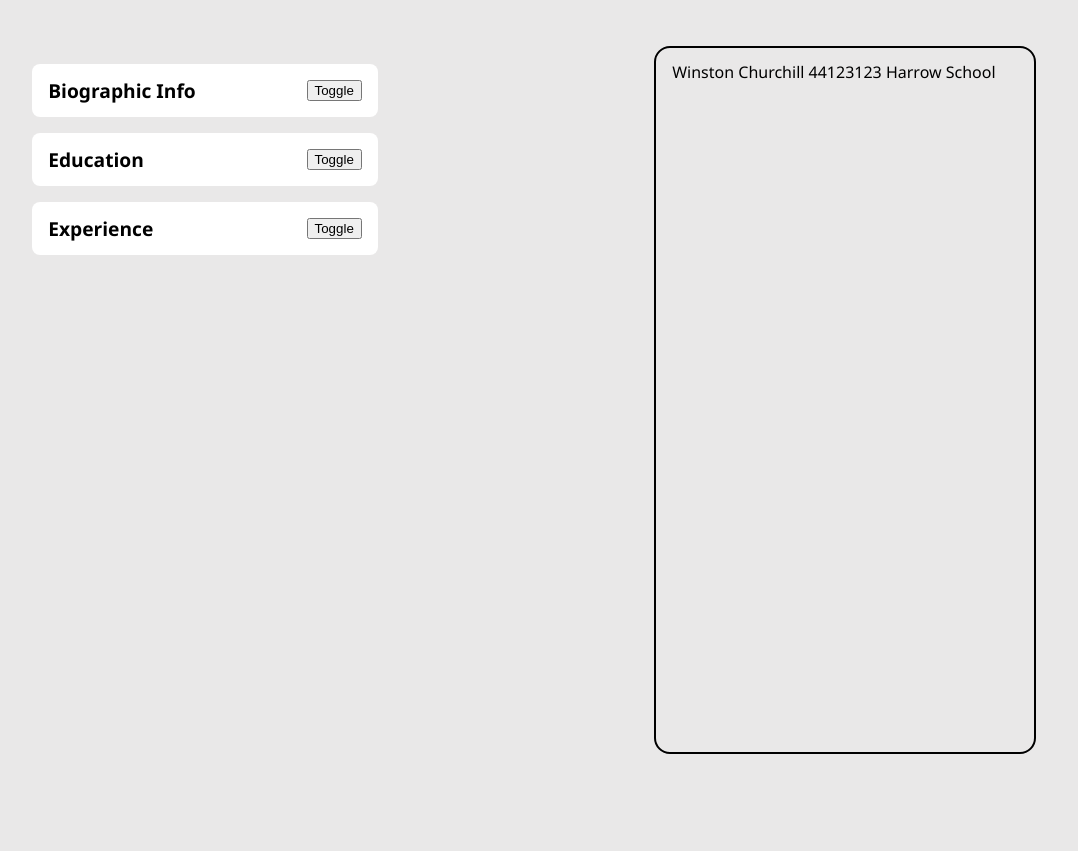
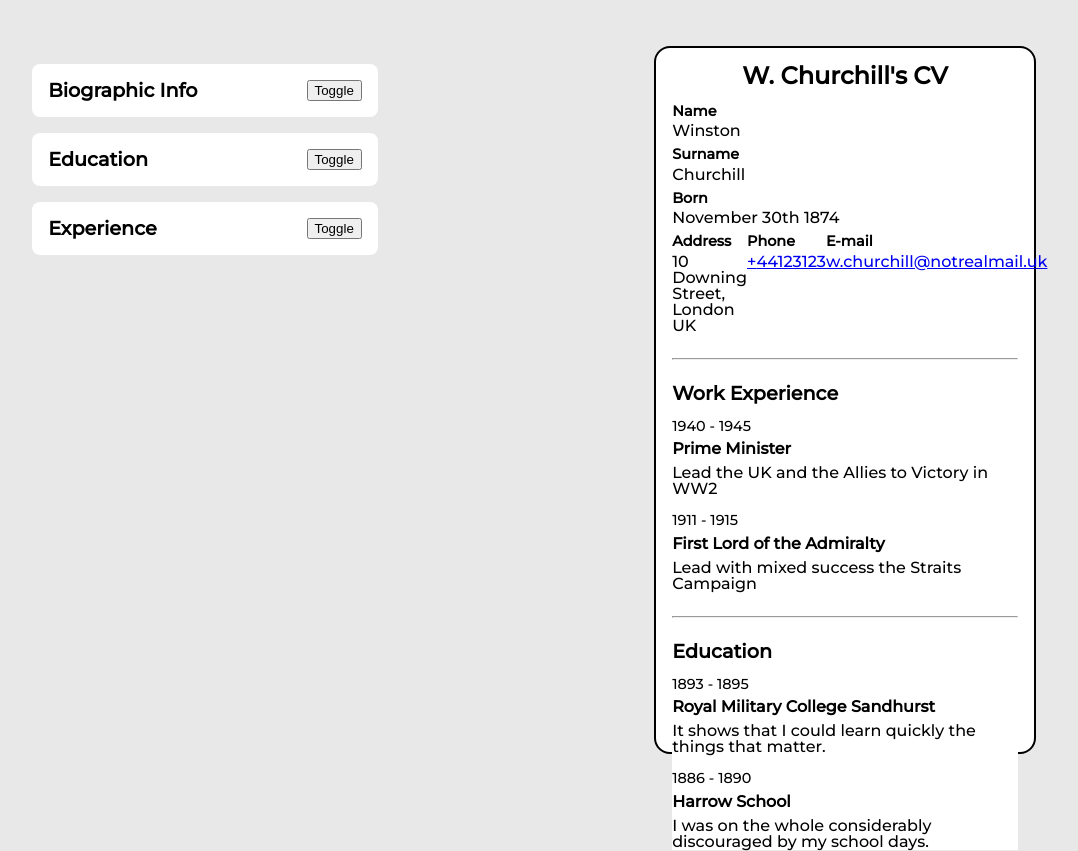
Before and after one commit to BuonicosII/cv-application, a React (Vite) app: page / in a window 1280 px wide. Shown: the whole page, without its empty margins (114-1192 px from the left). Before the commit the page ends 800 px from the top, so only its background shows below. Built offline with nearby package versions, Linux system fonts and the light colour scheme.

Commit message:
Add rendering of info collected on the curriculum

```diff
--- a/src/components/Curriculum.jsx
+++ b/src/components/Curriculum.jsx
@@ -1,7 +1,89 @@
+import { format } from "date-fns"
+
+function WorkExperience ({ props }) {
+
+    return (
+        <div className="experienceBox">
+            <div>
+                <hr></hr>
+            </div>
+            <h2>Work Experience</h2>
+            {props.experience.toReversed().map(workExp => {
+                    return (
+                        <div key={workExp.id} className="infoDiv">
+                            <p className="dateLabel">{workExp.from + " - " + workExp.to}</p>
+                            <p className="experience">{workExp.role}</p>
+                            <p>{workExp.info}</p>
+                        </div>
+                        )
+            })}
+        </div>
+    )
+}
+
+function Education ({ props }) {
+
+    return (
+        <div className="experienceBox">
+            <div>
+                <hr></hr>
+            </div>
+            <h2>Education</h2>
+            {props.education.toReversed().map(degree => {
+                    return (
+                        <div key={degree.id} className="infoDiv">
+                            <p className="dateLabel">{degree.from + " - " + degree.to}</p>
+                            <p className="experience">{degree.institution}</p>
+                            <p>{degree.info}</p>
+                        </div>
+                        )
+            })}
+        </div>
+    )
+}
+
+function Biography ({ props }) {
+    return (
+        <div className="biographyDiv">
+            <div className="curriculumLabelandData">
+                <p className="label">Name</p>
+                <p>{props.name}</p>
+            </div>
+            <div className="curriculumLabelandData">
+                <p className="label">Surname</p>
+                <p>{props.surname}</p>
+            </div>
+            <div className="curriculumLabelandData">
+                <p className="label">Born</p>
+                <p>{format(props.born, "MMMM do yyyy")}</p>
+            </div>
+            <div className="contactInfoDiv">
+                <div className="curriculumLabelandData">
+                    <p className="label">Address</p>
+                    <p>{props.address}</p>
+                </div>
+                <div className="curriculumLabelandData">
+                    <p className="label">Phone</p>
+                    <p><a href={"tel:" + props.phone}>+{props.phone}</a></p>
+                </div>
+                <div className="curriculumLabelandData">
+                    <p className="label">E-mail</p>
+                    <p><a href={"mailto" + props.email}>{props.email}</a></p>
+                </div>
+            </div>
+        </div>
+    )
+}
+
+
+
 function Curriculum({ anotherObj }) {
     return (
         <div className="curriculumDiv">
-            {anotherObj.name + " " + anotherObj.surname + " " + anotherObj.phone + " " +anotherObj.education[0].institution}
+            <h1>{anotherObj.name.slice(0, 1) + ". " + anotherObj.surname + "\'s CV"}</h1>
+            <Biography props={anotherObj}></Biography>
+            <WorkExperience props={anotherObj}></WorkExperience>
+            <Education props={anotherObj}></Education>
         </div>
     )
 }
--- a/src/styles/style.css
+++ b/src/styles/style.css
@@ -29,8 +29,15 @@ footer, header, hgroup, menu, nav, section {
 	display: block;
 }
 
+@font-face {
+    font-family: 'MyFont';
+    src: url('../assets/Montserrat-Medium.ttf');
+    font-weight: 500;
+    font-style: normal;
+}
+
 html {
-    font-family: 'Segoe UI', Tahoma, Geneva, Verdana, sans-serif;
+    font-family: 'MyFont';
 }
 
 body {
@@ -87,6 +94,10 @@ table {
     height: 100%;
     width: 30%;
     padding: 2vh;
+    background-color: white;
+    display: flex;
+    flex-direction: column;
+    gap: 2vh;
 }
 
 .formHolder {
@@ -100,7 +111,7 @@ table {
     flex-direction: column;
 }
 
-.formDiv {
+.formDiv, .biographyDiv {
     display: flex;
     flex-direction: column;
     gap: 1vh;
@@ -125,7 +136,7 @@ table {
     gap: 2vh;
 }
 
-.formInputField {
+.formInputField, .curriculumLabelandData {
     display: flex;
     gap: 5px;
     flex-direction: column;
@@ -197,3 +208,46 @@ table {
     border-radius: 5px;
     border: 2px solid rgb(0, 89, 255);
 }
+
+.curriculumDiv h1 {
+    font-size: x-large;
+    font-weight: bold;
+    align-self: center;
+}
+
+.curriculumDiv h2 {
+    font-size: larger;
+    font-weight: bold;
+}
+
+.label {
+    font-size: 0.9rem;
+    font-weight: bold;
+}
+
+.contactInfoDiv {
+    display: flex;
+    justify-content: space-between;
+}
+
+.dateLabel {
+    font-size: 0.9rem;
+}
+
+.infoDiv {
+    display: flex;
+    flex-direction: column;
+    gap: 1vh;
+}
+
+.experience {
+    font-size: medium ;
+    font-weight: bold;
+}
+
+.experienceBox {
+    display: flex;
+    flex-direction: column;
+    gap: 2vh;
+    background-color: white;
+}
```
Also changed, not shown: src/assets/Montserrat-Medium.ttf (added).
